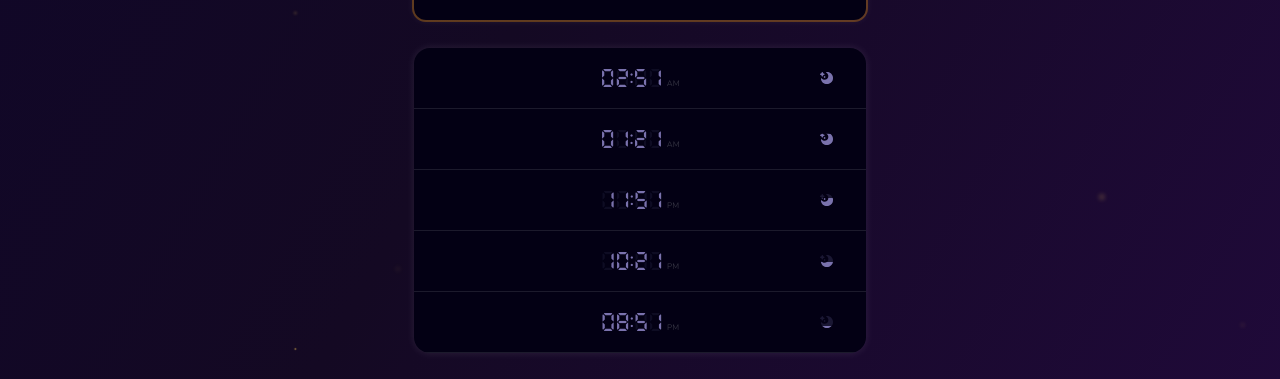
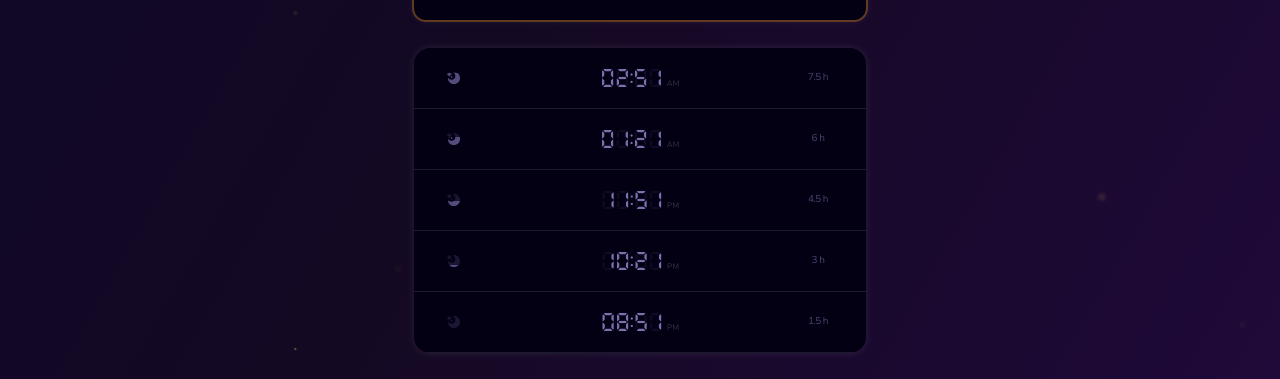
Before and after one commit to aronsantha/wakey, a React (Vite) app: page / in a window 1280 px wide. Shown: the part 300-679 px from the top of the page. Built offline with nearby package versions, Linux system fonts and the light colour scheme.

Commit message:
extract sleep indicator icon, add sleep hours

```diff
--- a/src/components/App.jsx
+++ b/src/components/App.jsx
@@ -2,6 +2,7 @@ import { useState, useEffect } from "react";
 import { useStickyState } from "../hooks.js";
 import BaseModal from "./BaseModal.jsx";
 import ModalTriggerButton from "./ModalTriggerButton.jsx";
+import SleepIndicator from "./SleepIndicator.jsx";
 import {
   ONE_HOUR_MS,
   SLEEP_CYCLE_INTERVALS,
@@ -162,7 +163,7 @@ function App() {
       <div className="mt-6 *:leading-[1.3rem]">
         <p className="text-sm text-neutral-600">
           I'm a troubled sleeper. I've tried many other sleep apps, but none of
-          them really matched my needs. They either lacked important features,
+          them fully matched my needs. They either lacked important features,
           had poor usability, or simply didn't look great.
         </p>
         <p className="mt-4 text-sm text-neutral-600">
@@ -284,10 +285,16 @@ function App() {
             </div>
             <div className="flex w-full flex-col overflow-clip rounded-2xl bg-[#030014] text-lg shadow-[0_0_8px_white]/10 outline-amber-400/30">
               {sleepLengthArray.slice(1).map((interval, index) => {
-                const heightPercent = index * 20;
+                const offsetIndex = index + 1;
+                const heightPercent = offsetIndex * 20;
+                const sleepHours = SLEEP_CYCLE_INTERVALS[offsetIndex];
                 return (
                   <div key={index}>
                     <div className="flex flex-row items-center justify-between border-b-[1px] border-white/10 px-8 py-4">
+                      <SleepIndicator
+                        heightPercent={heightPercent}
+                        sleepHours={sleepHours}
+                      />
                       <div className="mx-auto flex items-end gap-1">
                         <div className="grid">
                           <p className="font-digital z-10 col-1 row-1 text-[#7a72ad]">
@@ -304,58 +311,9 @@ function App() {
                           </p>
                         )}
                       </div>
-
-                      <div
-                        className="ml-[-15px] grid w-[15px] items-center"
-                        aria-label={
-                          SLEEP_CYCLE_INTERVALS[index] + " " + "hours"
-                        }
-                        title={SLEEP_CYCLE_INTERVALS[index] + " " + "hours"}
-                      >
-                        <svg
-                          className="col-1 row-1 text-[#7a72ad]/20"
-                          fill="currentColor"
-                          height="100%"
-                          width="100%"
-                          version="1.1"
-                          viewBox="0 0 32 32"
-                        >
-                          <g>
-                            <path
-                              d="M17,4c-0.2,0-0.5,0-0.7,0l-0.1,0c-0.4,0-0.8,0.4-0.9,0.8s0.1,0.9,0.5,1.1C18.4,7.3,20,10,20,13c0,4.4-3.6,8-8,8
-		c-2.3,0-4.6-1-6.1-2.8c-0.3-0.3-0.8-0.4-1.2-0.3c-0.4,0.2-0.6,0.6-0.6,1.1c1,6.4,6.4,11,12.8,11c7.2,0,13-5.8,13-13S24.2,4,17,4z"
-                            />
-                            <path
-                              d="M6,13.2C6.1,13.7,6.5,14,7,14s0.9-0.3,1-0.8c0.5-2.2,1-2.7,3.3-3.3C11.7,9.9,12,9.5,12,9s-0.3-0.9-0.8-1C9,7.5,8.5,7,8,4.8
-		C7.9,4.3,7.5,4,7,4S6.1,4.3,6,4.8C5.5,7,5,7.5,2.8,8C2.3,8.1,2,8.5,2,9s0.3,0.9,0.8,1C5,10.5,5.5,11,6,13.2z"
-                            />
-                            <path d="M11,14c-0.6,0-1,0.4-1,1s0.4,1,1,1c0,0.6,0.4,1,1,1s1-0.4,1-1c0.6,0,1-0.4,1-1s-0.4-1-1-1c0-0.6-0.4-1-1-1S11,13.4,11,14z" />
-                          </g>
-                        </svg>
-                        <svg
-                          className="col-1 row-1 text-[#7a72ad]"
-                          style={{
-                            clipPath: `inset(${heightPercent}% 0 0  0)`,
-                          }}
-                          fill="currentColor"
-                          height="100%"
-                          width="100%"
-                          version="1.1"
-                          viewBox="0 0 32 32"
-                        >
-                          <g>
-                            <path
-                              d="M17,4c-0.2,0-0.5,0-0.7,0l-0.1,0c-0.4,0-0.8,0.4-0.9,0.8s0.1,0.9,0.5,1.1C18.4,7.3,20,10,20,13c0,4.4-3.6,8-8,8
-		c-2.3,0-4.6-1-6.1-2.8c-0.3-0.3-0.8-0.4-1.2-0.3c-0.4,0.2-0.6,0.6-0.6,1.1c1,6.4,6.4,11,12.8,11c7.2,0,13-5.8,13-13S24.2,4,17,4z"
-                            />
-                            <path
-                              d="M6,13.2C6.1,13.7,6.5,14,7,14s0.9-0.3,1-0.8c0.5-2.2,1-2.7,3.3-3.3C11.7,9.9,12,9.5,12,9s-0.3-0.9-0.8-1C9,7.5,8.5,7,8,4.8
-		C7.9,4.3,7.5,4,7,4S6.1,4.3,6,4.8C5.5,7,5,7.5,2.8,8C2.3,8.1,2,8.5,2,9s0.3,0.9,0.8,1C5,10.5,5.5,11,6,13.2z"
-                            />
-                            <path d="M11,14c-0.6,0-1,0.4-1,1s0.4,1,1,1c0,0.6,0.4,1,1,1s1-0.4,1-1c0.6,0,1-0.4,1-1s-0.4-1-1-1c0-0.6-0.4-1-1-1S11,13.4,11,14z" />
-                          </g>
-                        </svg>
-                      </div>
+                      <p className="-ml-8 w-8 text-[10px] tracking-tighter text-[#7a72ad]/60">
+                        {sleepHours} h
+                      </p>
                     </div>
                   </div>
                 );
--- a/src/components/BaseModal.jsx
+++ b/src/components/BaseModal.jsx
@@ -21,7 +21,7 @@ function BaseModal({ isOpen, handleClose, modalTitle, children }) {
           <div className="flex min-h-full items-center justify-center">
             <DialogPanel
               transition
-              className="w-full max-w-[400px] overflow-clip rounded-lg border-[1px] border-neutral-100/10 bg-black/80 shadow-lg backdrop-blur-xs duration-100 data-[closed]:transform-[scale(98%)] data-[closed]:opacity-0"
+              className="w-full max-w-[400px] overflow-clip rounded-lg border-[1px] border-neutral-100/10 bg-black/90 shadow-lg backdrop-blur-xs duration-100 data-[closed]:transform-[scale(98%)] data-[closed]:opacity-0"
             >
               <div className="flex items-center px-3 py-3">
                 <DialogTitle className="text-md grow px-1 text-center text-lg font-extrabold capitalize">
--- /dev/null
+++ b/src/components/SleepIndicator.jsx
@@ -0,0 +1,55 @@
+function SleepIndicator({ heightPercent, sleepHours }) {
+  return (
+    <div
+      className="mr-[-15px] grid w-[15px] items-center"
+      aria-label={sleepHours + " " + "hours"}
+      title={sleepHours + " " + "hours"}
+    >
+      <svg
+        className="col-1 row-1 text-[#7a72ad]/20"
+        fill="currentColor"
+        height="100%"
+        width="100%"
+        version="1.1"
+        viewBox="0 0 32 32"
+      >
+        <g>
+          <path
+            d="M17,4c-0.2,0-0.5,0-0.7,0l-0.1,0c-0.4,0-0.8,0.4-0.9,0.8s0.1,0.9,0.5,1.1C18.4,7.3,20,10,20,13c0,4.4-3.6,8-8,8
+		c-2.3,0-4.6-1-6.1-2.8c-0.3-0.3-0.8-0.4-1.2-0.3c-0.4,0.2-0.6,0.6-0.6,1.1c1,6.4,6.4,11,12.8,11c7.2,0,13-5.8,13-13S24.2,4,17,4z"
+          />
+          <path
+            d="M6,13.2C6.1,13.7,6.5,14,7,14s0.9-0.3,1-0.8c0.5-2.2,1-2.7,3.3-3.3C11.7,9.9,12,9.5,12,9s-0.3-0.9-0.8-1C9,7.5,8.5,7,8,4.8
+		C7.9,4.3,7.5,4,7,4S6.1,4.3,6,4.8C5.5,7,5,7.5,2.8,8C2.3,8.1,2,8.5,2,9s0.3,0.9,0.8,1C5,10.5,5.5,11,6,13.2z"
+          />
+          <path d="M11,14c-0.6,0-1,0.4-1,1s0.4,1,1,1c0,0.6,0.4,1,1,1s1-0.4,1-1c0.6,0,1-0.4,1-1s-0.4-1-1-1c0-0.6-0.4-1-1-1S11,13.4,11,14z" />
+        </g>
+      </svg>
+      <svg
+        className="col-1 row-1 text-[#7a72ad]/60"
+        style={{
+          clipPath: `inset(${heightPercent}% 0 0  0)`,
+        }}
+        fill="currentColor"
+        height="100%"
+        width="100%"
+        version="1.1"
+        viewBox="0 0 32 32"
+      >
+        <g>
+          <path
+            d="M17,4c-0.2,0-0.5,0-0.7,0l-0.1,0c-0.4,0-0.8,0.4-0.9,0.8s0.1,0.9,0.5,1.1C18.4,7.3,20,10,20,13c0,4.4-3.6,8-8,8
+		c-2.3,0-4.6-1-6.1-2.8c-0.3-0.3-0.8-0.4-1.2-0.3c-0.4,0.2-0.6,0.6-0.6,1.1c1,6.4,6.4,11,12.8,11c7.2,0,13-5.8,13-13S24.2,4,17,4z"
+          />
+          <path
+            d="M6,13.2C6.1,13.7,6.5,14,7,14s0.9-0.3,1-0.8c0.5-2.2,1-2.7,3.3-3.3C11.7,9.9,12,9.5,12,9s-0.3-0.9-0.8-1C9,7.5,8.5,7,8,4.8
+		C7.9,4.3,7.5,4,7,4S6.1,4.3,6,4.8C5.5,7,5,7.5,2.8,8C2.3,8.1,2,8.5,2,9s0.3,0.9,0.8,1C5,10.5,5.5,11,6,13.2z"
+          />
+          <path d="M11,14c-0.6,0-1,0.4-1,1s0.4,1,1,1c0,0.6,0.4,1,1,1s1-0.4,1-1c0.6,0,1-0.4,1-1s-0.4-1-1-1c0-0.6-0.4-1-1-1S11,13.4,11,14z" />
+        </g>
+      </svg>
+    </div>
+  );
+}
+
+export default SleepIndicator;
```
